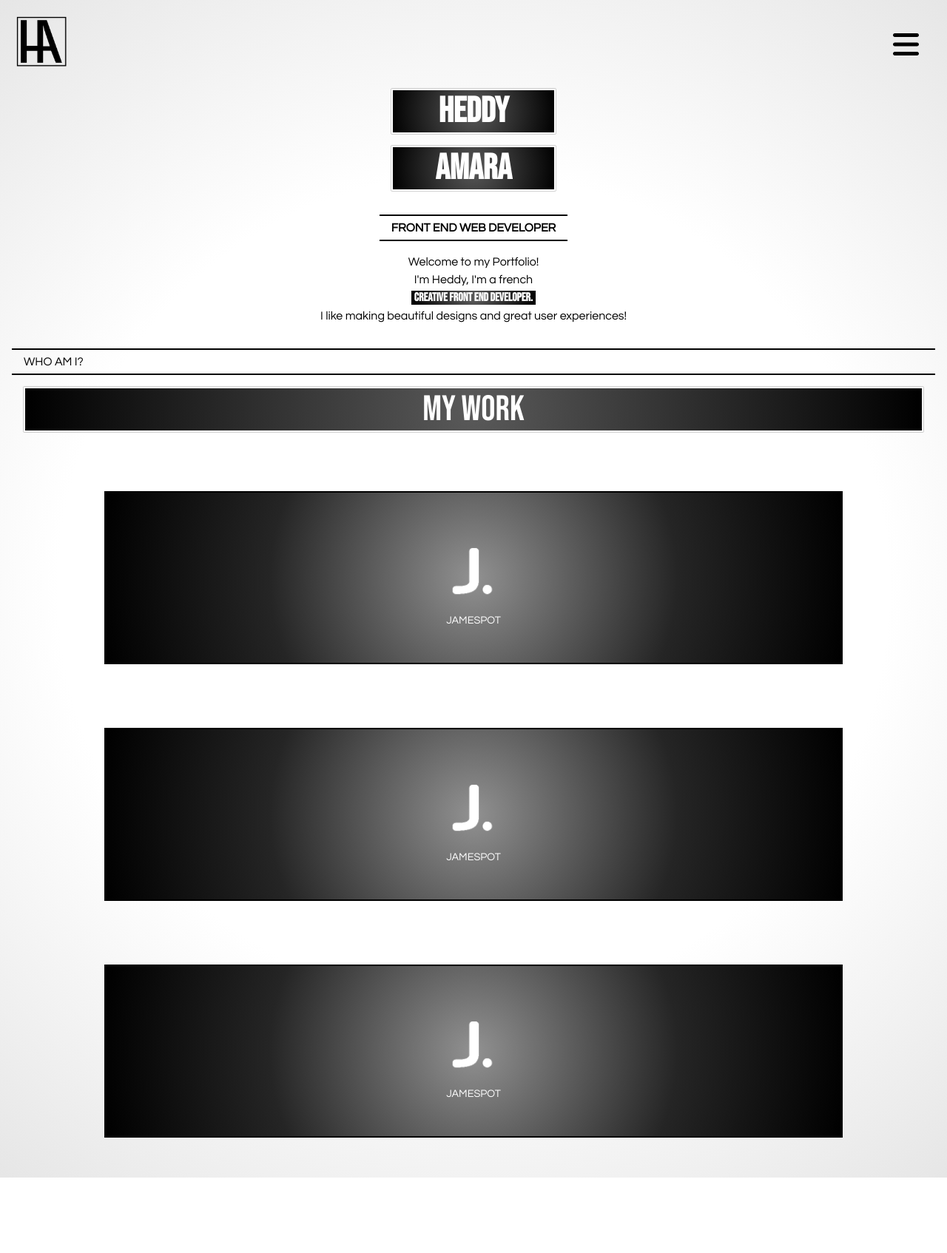
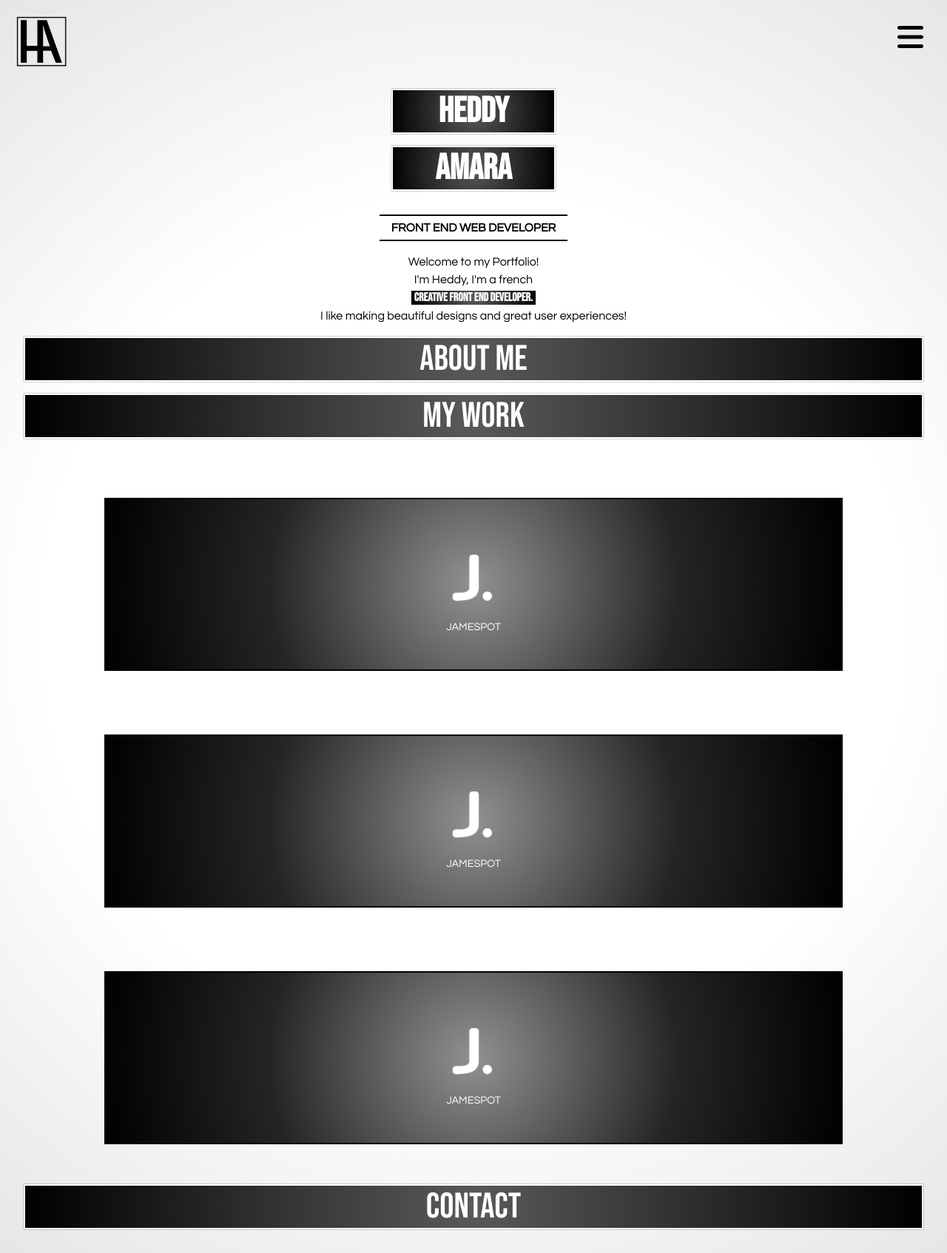
Before and after one commit to Nostrobo/portfolio2, a React (Create React App) app: page / in a window 1280 px wide. Shown: the whole page at 74% size. Before the commit the page ends 1592 px from the top, so only its background shows below. Built offline with nearby package versions, Linux system fonts and the light colour scheme.

Commit message:
nav ok + stuff

```diff
--- a/src/components/About.tsx
+++ b/src/components/About.tsx
@@ -1,8 +1,8 @@
-import SubTitle from './SubTitle'
+import Title from './Title'
 const About = () => {
     return (
         <section id="about">
-            <SubTitle text="WHO AM I?" />
+            <Title id="title3" text="ABOUT ME" />
         </section>
     )
 }
--- a/src/components/AppContainer.tsx
+++ b/src/components/AppContainer.tsx
@@ -6,6 +6,7 @@ import useAppContext from '../AppContext'
 import Home from './Home'
 import About from './About'
 import Work from './Work'
+import Contact from './Contact'
 
 const AppContainer: React.FC = () => {
     const { navOpen } = useAppContext()
@@ -22,6 +23,7 @@ const AppContainer: React.FC = () => {
                 <Home />
                 <About />
                 <Work />
+                <Contact />
             </MainContainer>
         </>
     )
--- /dev/null
+++ b/src/components/Contact.tsx
@@ -0,0 +1,10 @@
+import Title from './Title'
+const Contact = () => {
+    return (
+        <section id="contact">
+            <Title id="title5" text="CONTACT" />
+        </section>
+    )
+}
+
+export default Contact
--- a/src/components/NavMobil.tsx
+++ b/src/components/NavMobil.tsx
@@ -3,14 +3,30 @@ import { NavContainer } from '../styles/NavMobil.style'
 import { NavLink } from '../styles/NavMobil.style'
 
 const NavMobil: React.FC = () => {
-    const { navOpen } = useAppContext()
+    const { navOpen, CtxFireAnimation, CtxToggleNavOpen } = useAppContext()
+
+    const toggleNav = () => {
+        CtxFireAnimation()
+
+        setTimeout(() => {
+            CtxToggleNavOpen()
+        }, 300)
+    }
 
     return (
         <NavContainer navOpen={navOpen}>
-            <NavLink to="/pathLink#home">HOME</NavLink>
-            <NavLink to="/pathLink#about">ABOUT ME</NavLink>
-            <NavLink to="/pathLink#work">MY WORK</NavLink>
-            <NavLink to="/pathLink#contact">CONTACT</NavLink>
+            <NavLink to="#home" onClick={toggleNav}>
+                HOME
+            </NavLink>
+            <NavLink to="#about" onClick={toggleNav}>
+                ABOUT ME
+            </NavLink>
+            <NavLink to="#work" onClick={toggleNav}>
+                MY WORK
+            </NavLink>
+            <NavLink to="#contact" onClick={toggleNav}>
+                CONTACT
+            </NavLink>
         </NavContainer>
     )
 }
--- a/src/components/Work.tsx
+++ b/src/components/Work.tsx
@@ -12,7 +12,7 @@ const JobCardContainer = styled.div`
 const Work: React.FC = () => {
     return (
         <section id="work">
-            <Title id="title3" text="MY WORK" />
+            <Title id="title4" text="MY WORK" />
             <JobCardContainer>
                 <JobCard />
                 <JobCard />
--- a/src/styles/NavMobil.style.tsx
+++ b/src/styles/NavMobil.style.tsx
@@ -4,7 +4,7 @@ import { NavContainerType } from '../types/types'
 
 export const NavContainer = styled.div<NavContainerType>`
     transition: .3s;
-    position : absolute;
+    position : fixed;
     width:100%
     height : 100vh;
     top: 0;
--- a/src/styles/NavMobilButton.style.tsx
+++ b/src/styles/NavMobilButton.style.tsx
@@ -7,6 +7,9 @@ export const NavButton = styled.button`
     background-color: transparent;
     border: none;
     z-index: 9999;
+    position: fixed;
+    right: 10px;
+    top: 30px;
 `
 
 export const NavButtonIcon = styled(FontAwesomeIcon)<NavButtonIconProps>`
```
